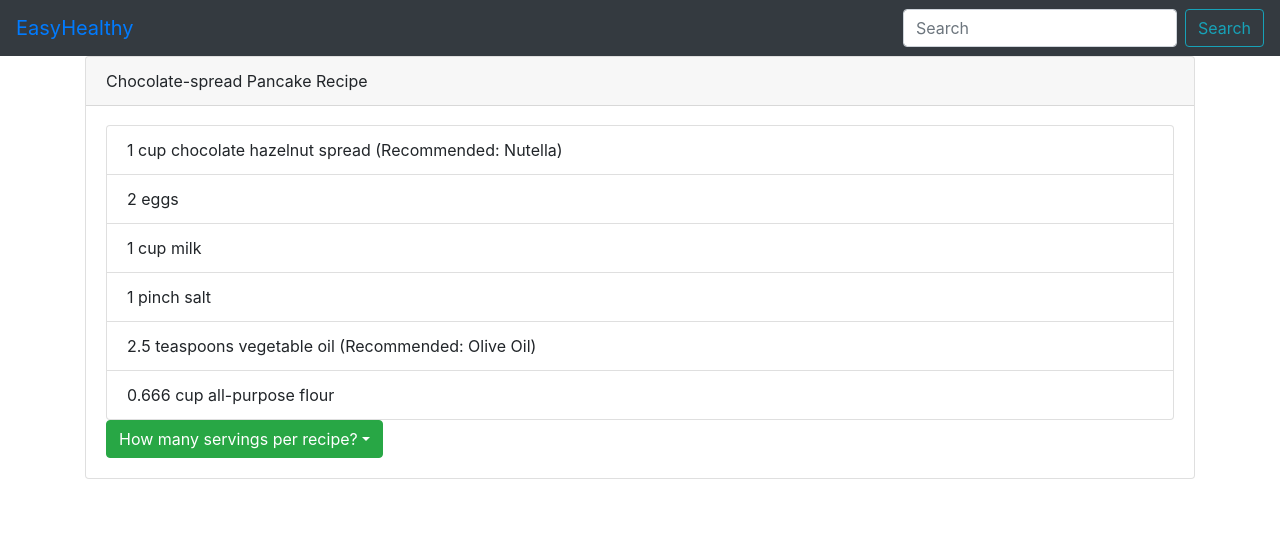
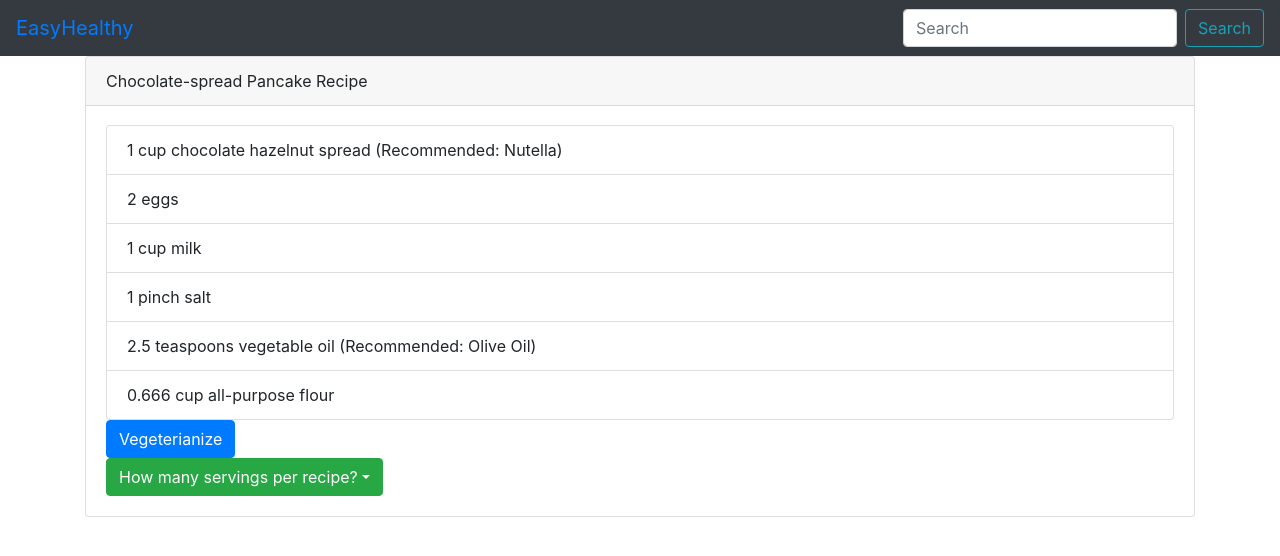
Before and after one commit to cs394-s20/Aqua, a React (Create React App) app in the folder socialize/: page / in a window 1280 px wide. Shown: the top 556 px of the page. Built offline with nearby package versions, Linux system fonts and the light colour scheme.

Commit message:
Added button, styling

```diff
--- a/socialize/src/components/Home.js
+++ b/socialize/src/components/Home.js
@@ -5,6 +5,7 @@ import Accordion from 'react-bootstrap/Accordion';
 import Card from 'react-bootstrap/Card';
 import ListGroup from 'react-bootstrap/ListGroup';
 import Dropdown from 'react-bootstrap/Dropdown';
+import Button from 'react-bootstrap/Button';
 
 
 // const index = 1;
@@ -15,6 +16,17 @@ const IngredientList = ({ ingredients }) => (
       return (
         <ListGroup.Item as="li">
           {ingredient["amount"]} {ingredient["measurement"]} {ingredient["item"]}
+        </ListGroup.Item>
+      )
+    })}
+  </ListGroup>
+);
+const Instructions = ({ instructions }) => (
+  <ListGroup as="ul">
+    {instructions.map((instruction) => {
+      return (
+        <ListGroup.Item as="li">
+          {/* {instruction["amount"]} */}
         </ListGroup.Item>
       )
     })}
@@ -89,6 +101,9 @@ class Home extends React.Component {
             <Accordion.Collapse eventKey="0">
               <Card.Body>
                 <IngredientList ingredients={this.state.ingredients} />
+                <div className = "OptionHolder">
+
+                <Button>Vegeterianize</Button>
                   <Dropdown>
                     <Dropdown.Toggle variant="success" id="dropdown-basic">
                       How many servings per recipe?
@@ -101,6 +116,7 @@ class Home extends React.Component {
                       <Dropdown.Item >5</Dropdown.Item>
                     </Dropdown.Menu>
                   </Dropdown>
+                </div>
               </Card.Body>
             </Accordion.Collapse>
           </Card>
```
Lines whose indentation alone changed are shown as unchanged.
